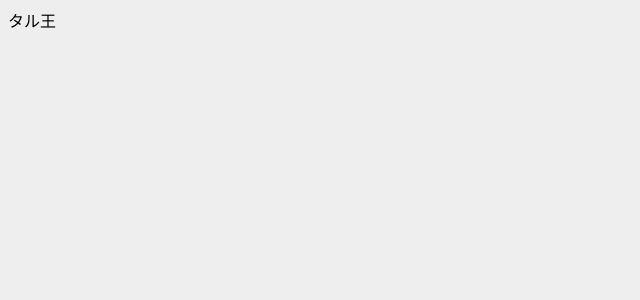
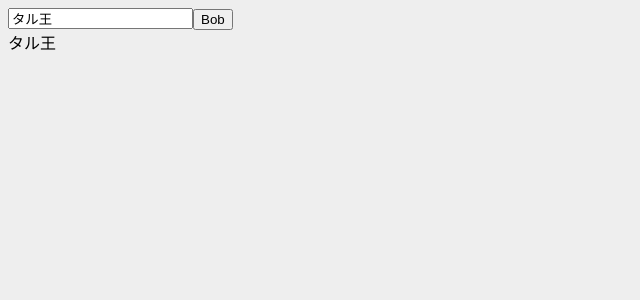
Before and after one commit to waaawoo/react_app1, a React (Create React App) app: page / in a window 1280 px wide. Shown: the top 300 px of the page, without its empty margins (0-640 px from the left). Built offline with nearby package versions, Linux system fonts and the light colour scheme.

Commit message:
イベント実行時に関数を実行

```diff
--- a/src/components/app.js
+++ b/src/components/app.js
@@ -42,12 +42,19 @@ class App_class extends Component{
 
   // --------- 使用する関数を作成する -----------
 
-  handleMouseOver(){
-    this.setState({ name: 'Bob' });
-  }
+  // handleMouseOver(){
+  //   this.setState({ name: 'Bob' });
+  // }
 
-  handleMouseOut(){
-    this.setState({ name: 'Mike' });
+  // handleMouseOut(){
+  //   this.setState({ name: 'Mike' });
+  // }
+
+  // 引数にe.taget.valueが入ってくる
+  handleNameChange(name){
+    // onNameChangeイベントのvalueを取得する
+    // this.setState({ name: name})// ショートハンド⬇︎
+    this.setState({ name })
   }
 //  ------------------------------------------
 
@@ -56,10 +63,25 @@ class App_class extends Component{
     return(
       <div
         // mouseoverはjsの関数、そこに無名関数を渡す
-        onMouseOver={() => this.handleMouseOver()}
-        onMouseOut={() => this.handleMouseOut()}
+        // onMouseOver={() => this.handleMouseOver()}
+        // onMouseOut={() => this.handleMouseOut()}
+      >
+        {/* 入力値のvalueをthis.state.nameで変数へいれると固定される */}
+        <input
+          type="text"
+          value={this.state.name}
+          // イベント設置 ブラウザでonchangeされる時、イベントが渡される(e.taget.value)を引数に入れる
+          onChange={(e) =>  this.handleNameChange(e.target.value)}
+        />
 
-      >
+        {/*
+          関数の再利用例
+          ボタンを押すとOnclickイベントが発火し、関数を実行、引数にbobが入っているのでBobが渡される
+        */}
+        <button
+          onClick={() => this.handleNameChange("Bob")}
+        >Bob</button>
+
         {/* this.stateで設定したnameを渡す */}
         <Greeting name={this.state.name} />
       </div>
--- a/src/components/gretting.js
+++ b/src/components/gretting.js
@@ -8,4 +8,4 @@ import  React, { PropTypes } from 'react';
    );
  }
 // typeの指定が必要か？
-export default Greeting;
+ export default Greeting;
```
